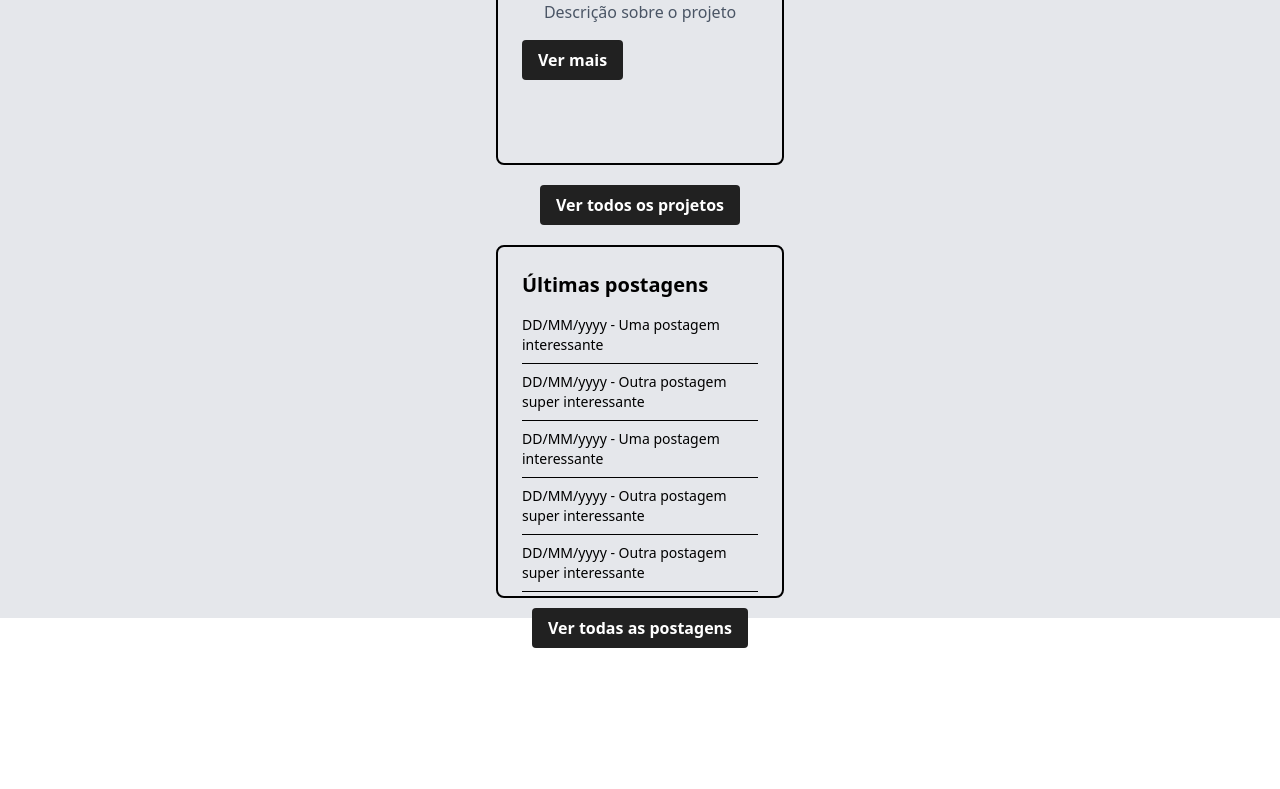
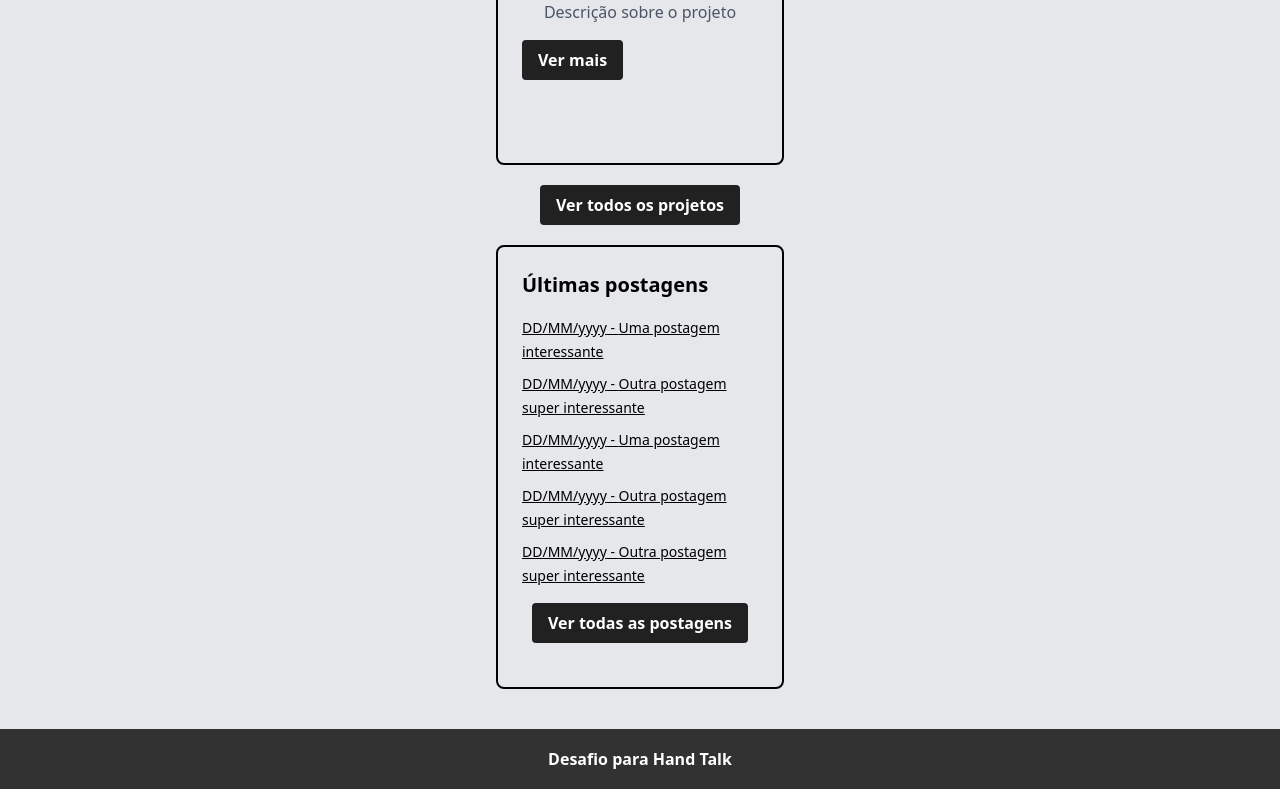
Before and after one commit to DanielCamucatto/hand-talk-plugin, a React (Vite) app in the folder packages/page/: page / in a window 1280 px wide. Shown: the part 1062-1851 px from the top of the page. Before the commit the page ends 1710 px from the top, so only its background shows below. Built offline with nearby package versions, Linux system fonts and the light colour scheme.

Commit message:
feat (add footer)

```diff
--- a/packages/page/src/App.tsx
+++ b/packages/page/src/App.tsx
@@ -3,13 +3,14 @@ import { Navbar } from "./components/Navbar/Navbar";
 import Avatar from "./components/Avatar/Avatar";
 import Card from "./components/Card/Card";
 import Button from "./components/Button/Button";
+import Footer from "./components/Footer/Footer";
 
 export const App = () => {
   const { isDarkMode } = useTheme();
 
   return (
       <div
-      className={`min-h-screen flex flex-col items-center pt-20 ${
+        className={`min-h-80 h-full flex flex-col items-center pt-20 ${
           isDarkMode ? "bg-gray-900" : "bg-gray-200"
         }`}
       >
@@ -51,6 +52,7 @@ export const App = () => {
             { date: "DD/MM/yyyy", title: "Outra postagem super interessante" },
           ]}
         />
+      <Footer />
       </div>
   );
 };
--- a/packages/page/src/components/Card/Card.tsx
+++ b/packages/page/src/components/Card/Card.tsx
@@ -27,23 +27,33 @@ const Card = ({
 
   return (
     <div
-      className={`p-6 w-[288px] h-[353px] mx-5 my-5 border-2 rounded-lg transition-colors ${
-        isDarkMode ? "bg-gray-900 text-white" : "bg-gray-200 border-black text-black"
+      className={`p-6 w-[288px] min-h-[353px] mx-5 my-5 border-2 rounded-lg transition-colors ${
+        isDarkMode
+          ? "bg-gray-900 text-white"
+          : "bg-gray-200 border-black text-black"
       }`}
     >
       {variant === "post" ? (
         <div className="flex flex-col">
           <h2 className="text-xl font-bold">{title}</h2>
-          <ul className="mt-4 space-y-2">
+          <ul className="mt-4 space-y-2 underline">
             {posts.map((post, index) => (
-              <li key={index} className="text-sm border-b pb-2">
-                {post.date} - {post.title}
+              <li key={index}>
+                <a
+                  href="#"
+                  className="pb-1 cursor-pointer"
+                >
+                  <span className="text-sm">
+                    {post.date} - {post.title}
+                  </span>
+                </a>
               </li>
             ))}
           </ul>
           <div className="mt-4 w-full flex justify-center">
-          <Button name="Ver todas as postagens" />
-
+            <div className="flex flex-col items-center mb-5">
+              <Button name="Ver todas as postagens" />
+            </div>
           </div>
         </div>
       ) : variant === "project" ? (
@@ -56,7 +66,9 @@ const Card = ({
             />
           </div>
           <h2 className="text-xl font-bold text-center mt-4">{title}</h2>
-          <p className="text-center text-gray-600 dark:text-gray-400">{description}</p>
+          <p className="text-center text-gray-600 dark:text-gray-400">
+            {description}
+          </p>
           <div className="self-start mt-4">
             <Button name="Ver mais" />
           </div>
@@ -64,14 +76,21 @@ const Card = ({
       ) : (
         <>
           <h2 className="text-xl font-bold text-center">{title}</h2>
-          <p className="text-center text-gray-600 dark:text-gray-400">{description}</p>
+          <p className="text-center text-gray-600 dark:text-gray-400">
+            {description}
+          </p>
           <div className="mt-4">
             <h4 className="font-bold">{subTitle}</h4>
             {tools.length > 0 && (
               <div>
                 <h3 className="font-semibold">Ferramentas</h3>
                 {tools.map((tool, index) => (
-                  <p key={index} className="ml-2 text-gray-600 dark:text-gray-400">{tool}</p>
+                  <p
+                    key={index}
+                    className="ml-2 text-gray-600 dark:text-gray-400"
+                  >
+                    {tool}
+                  </p>
                 ))}
               </div>
             )}
@@ -79,7 +98,12 @@ const Card = ({
               <div>
                 <h3 className="font-semibold">Metodologias</h3>
                 {methodologies.map((methodology, index) => (
-                  <p key={index} className="ml-2 text-gray-600 dark:text-gray-400">{methodology}</p>
+                  <p
+                    key={index}
+                    className="ml-2 text-gray-600 dark:text-gray-400"
+                  >
+                    {methodology}
+                  </p>
                 ))}
               </div>
             )}
@@ -87,7 +111,9 @@ const Card = ({
               <div>
                 <h3 className="font-semibold">Banco de dados</h3>
                 {database.map((db, index) => (
-                  <p key={index} className="ml-2 dark:text-gray-400">{db}</p>
+                  <p key={index} className="ml-2 dark:text-gray-400">
+                    {db}
+                  </p>
                 ))}
               </div>
             )}
--- /dev/null
+++ b/packages/page/src/components/Footer/Footer.tsx
@@ -0,0 +1,13 @@
+import { useTheme } from '../../contexts/ThemeContext';
+
+const Footer = () => {
+  const { isDarkMode } = useTheme();
+
+  return (
+    <nav className={`flex justify-center items-center w-full h-15 p-5 bottom-0 mt-5 z-50 ${isDarkMode ? 'bg-gray-500 text-white' : 'bg-[#323232] text-white'}`}>
+     <p className='font-bold'>Desafio para Hand Talk</p>
+    </nav>
+  );
+};
+
+export default Footer;
```
Lines whose indentation alone changed are shown as unchanged.
